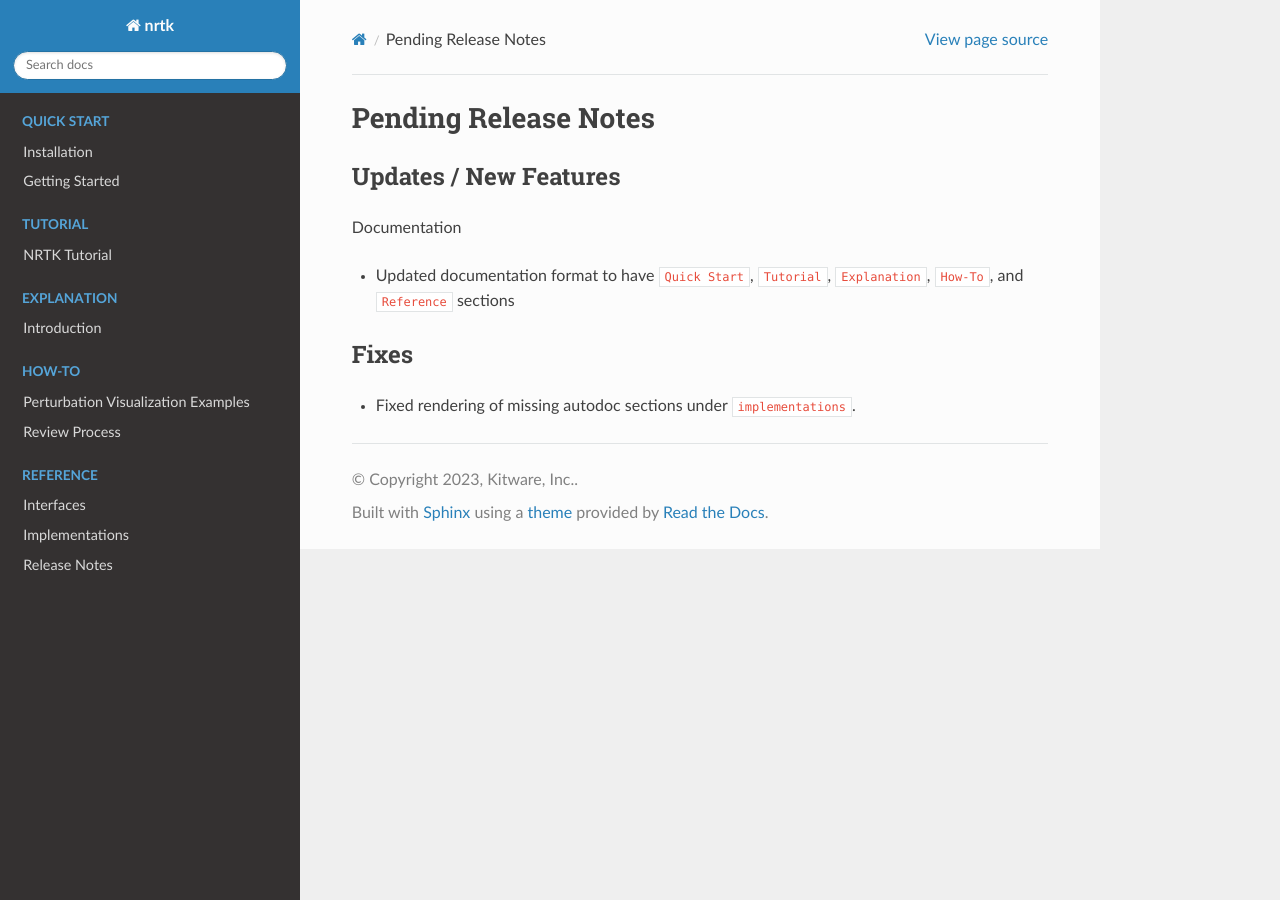
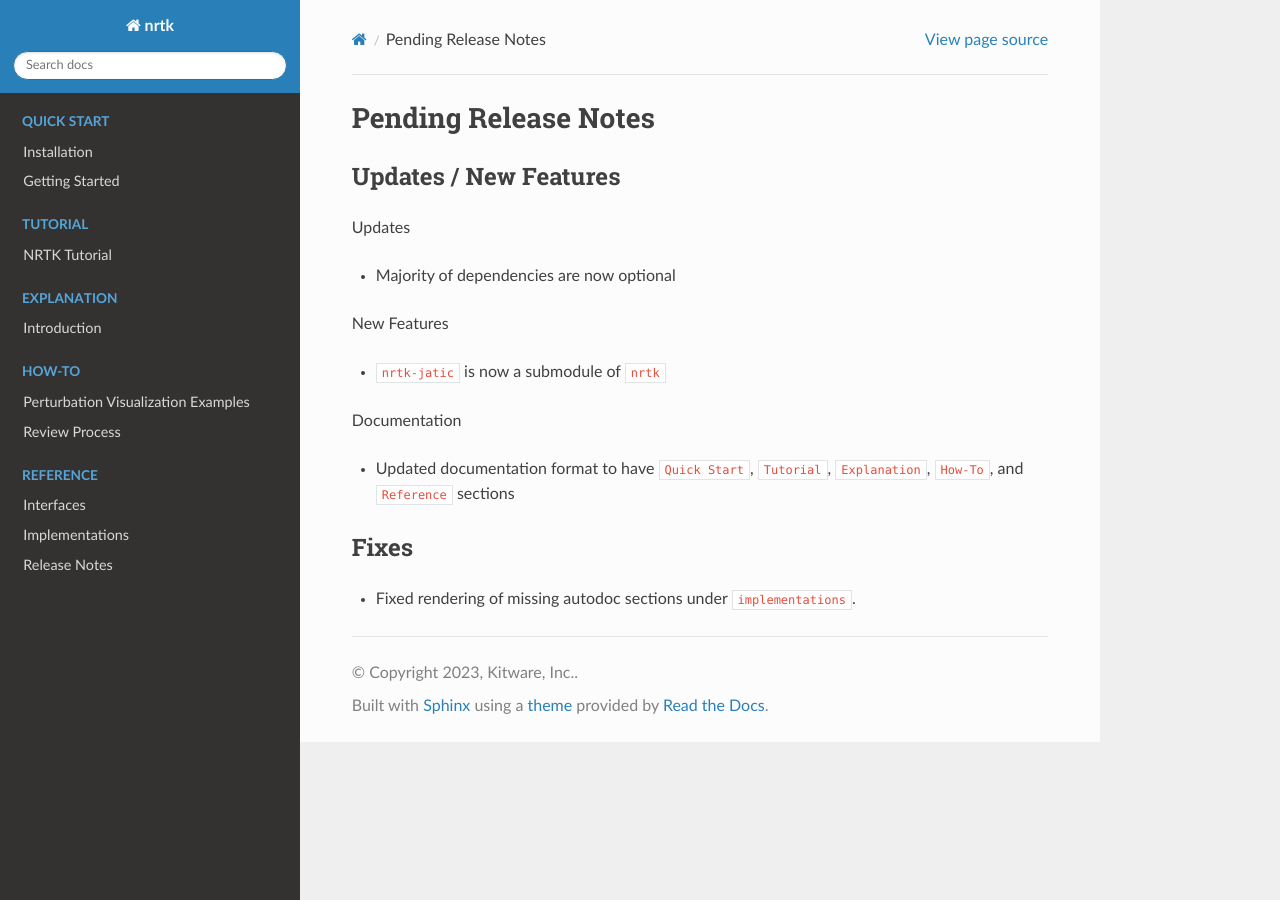
Before and after one commit to Kitware/nrtk, a Sphinx documentation site: the page built from docs/release_notes/pending_release.rst, in a window 1280 px wide. Built offline with Sphinx 7.4.7 and the Read the Docs theme 3.1.0, drawn with Linux system fonts in a browser that asks for light colours; pages that are not in the unit, such as notebooks, are missing from menus; the version number is read from the project's files by our own code.

Commit message:
Add pending release notes entry

```diff
--- a/docs/release_notes/pending_release.rst
+++ b/docs/release_notes/pending_release.rst
@@ -3,6 +3,14 @@ Pending Release Notes
 
 Updates / New Features
 ----------------------
+
+Updates
+
+* Majority of dependencies are now optional
+
+New Features
+
+* ``nrtk-jatic`` is now a submodule of ``nrtk``
 
 Documentation
 
```
